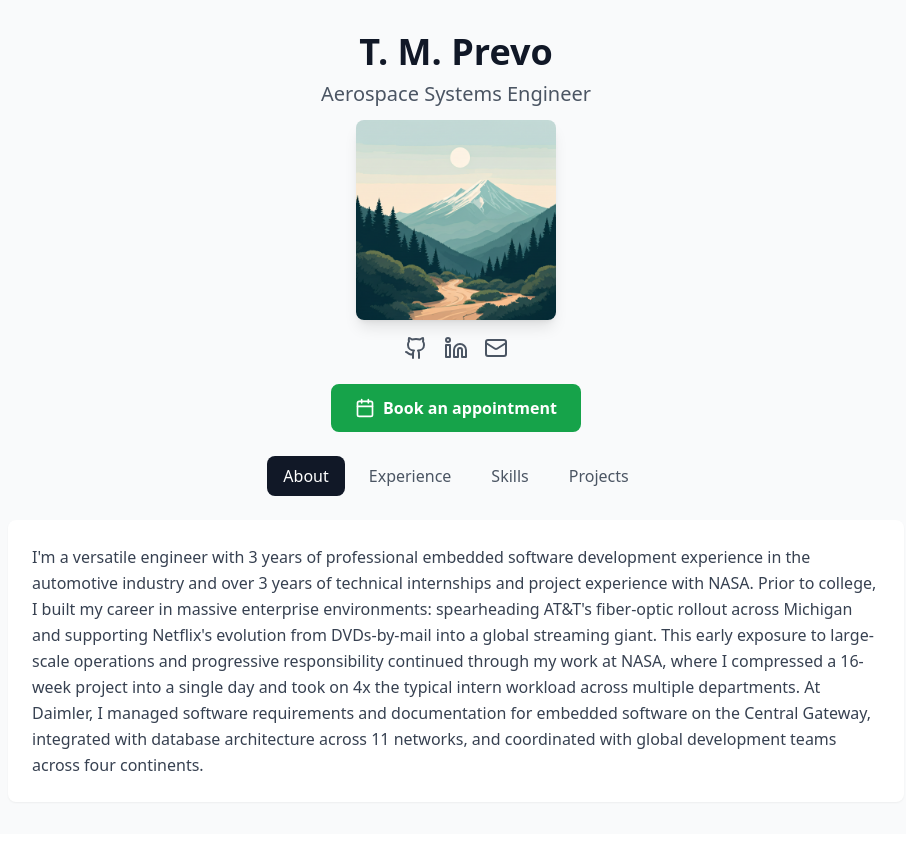
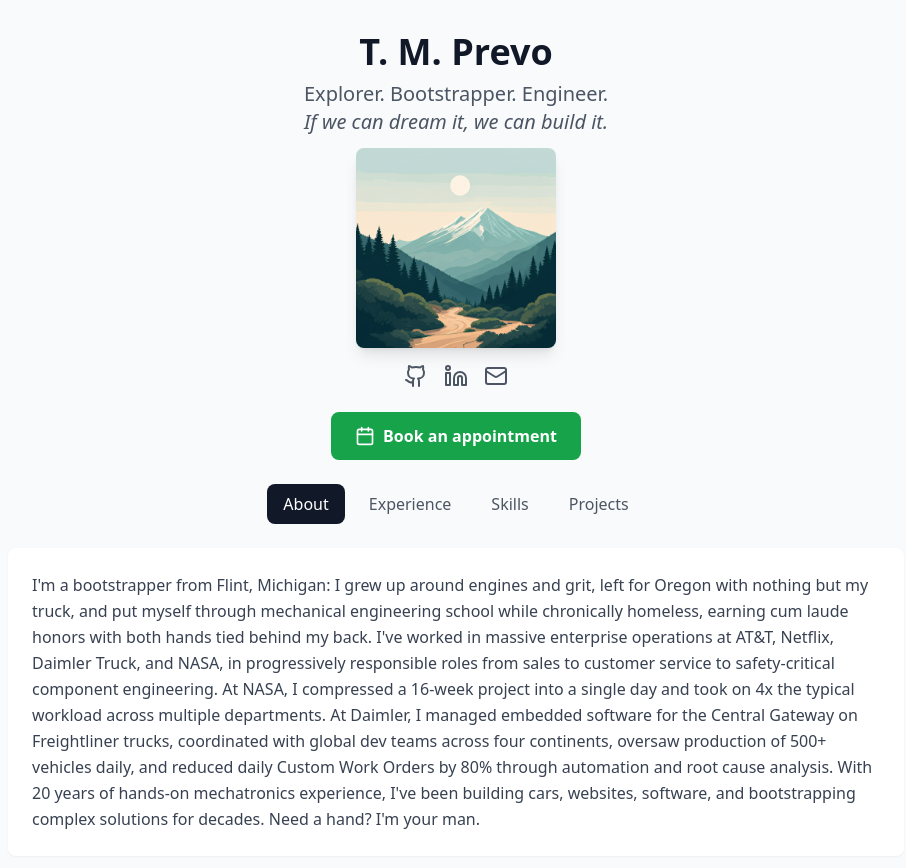
Before and after one commit to Tearemuptara/nextjs-web-dash, a Next.js app: page / in a window 1280 px wide. Shown: the top 868 px of the page, without its empty margins (184-1090 px from the left). Before the commit the page ends 834 px from the top, so only its background shows below. Built offline with nearby package versions, Linux system fonts and the light colour scheme.

Commit message:
Updated about

```diff
--- a/app/page.tsx
+++ b/app/page.tsx
@@ -70,7 +70,9 @@
             T. M. Prevo
           </h1>
           <p className="text-xl text-gray-600 mb-3">
-            Aerospace Systems Engineer
+            Explorer. Bootstrapper. Engineer.
+            <br />
+            <i>If we can dream it, we can build it.</i>
           </p>
           <div className="flex justify-center items-center mb-4">
             <Image src="/project_files/mountain-theme.png"
@@ -135,10 +137,7 @@
           {activeTab === 'about' && (
             <div>
               <p className="text-gray-700 leading-relaxed">
-                I'm a versatile engineer with 3 years of professional embedded software development experience in the automotive industry and over 3 years of technical internships and project experience with NASA.
-                Prior to college, I built my career in massive enterprise environments: spearheading AT&T's fiber-optic rollout across Michigan and supporting Netflix's evolution from DVDs-by-mail into a global streaming giant.
-                This early exposure to large-scale operations and progressive responsibility continued through my work at NASA, where I compressed a 16-week project into a single day and took on 4x the typical intern workload across multiple departments.
-                At Daimler, I managed software requirements and documentation for embedded software on the Central Gateway, integrated with database architecture across 11 networks, and coordinated with global development teams across four continents.
+              I'm a bootstrapper from Flint, Michigan: I grew up around engines and grit, left for Oregon with nothing but my truck, and put myself through mechanical engineering school while chronically homeless, earning cum laude honors with both hands tied behind my back. I've worked in massive enterprise operations at AT&T, Netflix, Daimler Truck, and NASA, in progressively responsible roles from sales to customer service to safety-critical component engineering. At NASA, I compressed a 16-week project into a single day and took on 4x the typical workload across multiple departments. At Daimler, I managed embedded software for the Central Gateway on Freightliner trucks, coordinated with global dev teams across four continents, oversaw production of 500+ vehicles daily, and reduced daily Custom Work Orders by 80% through automation and root cause analysis. With 20 years of hands-on mechatronics experience, I've been building cars, websites, software, and bootstrapping complex solutions for decades. Need a hand? I'm your man.
               </p>
             </div>
           )}
```
